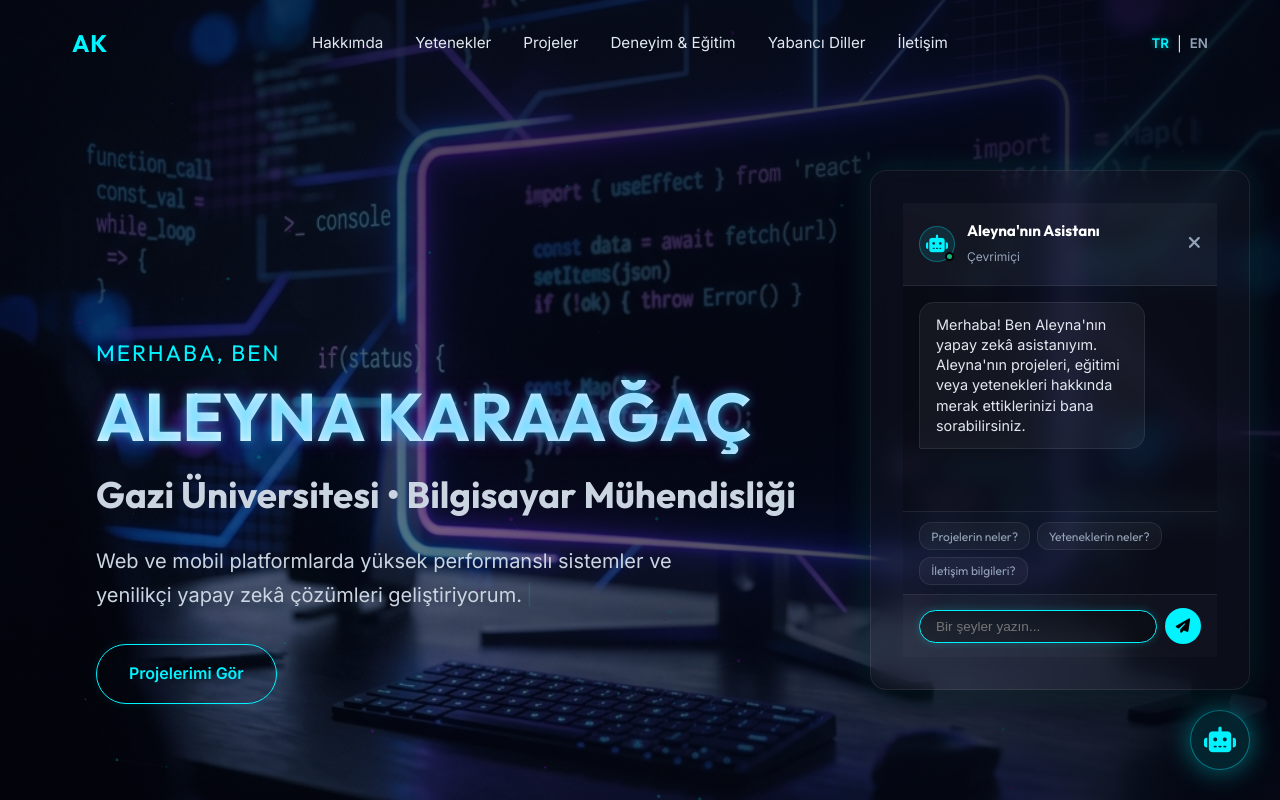
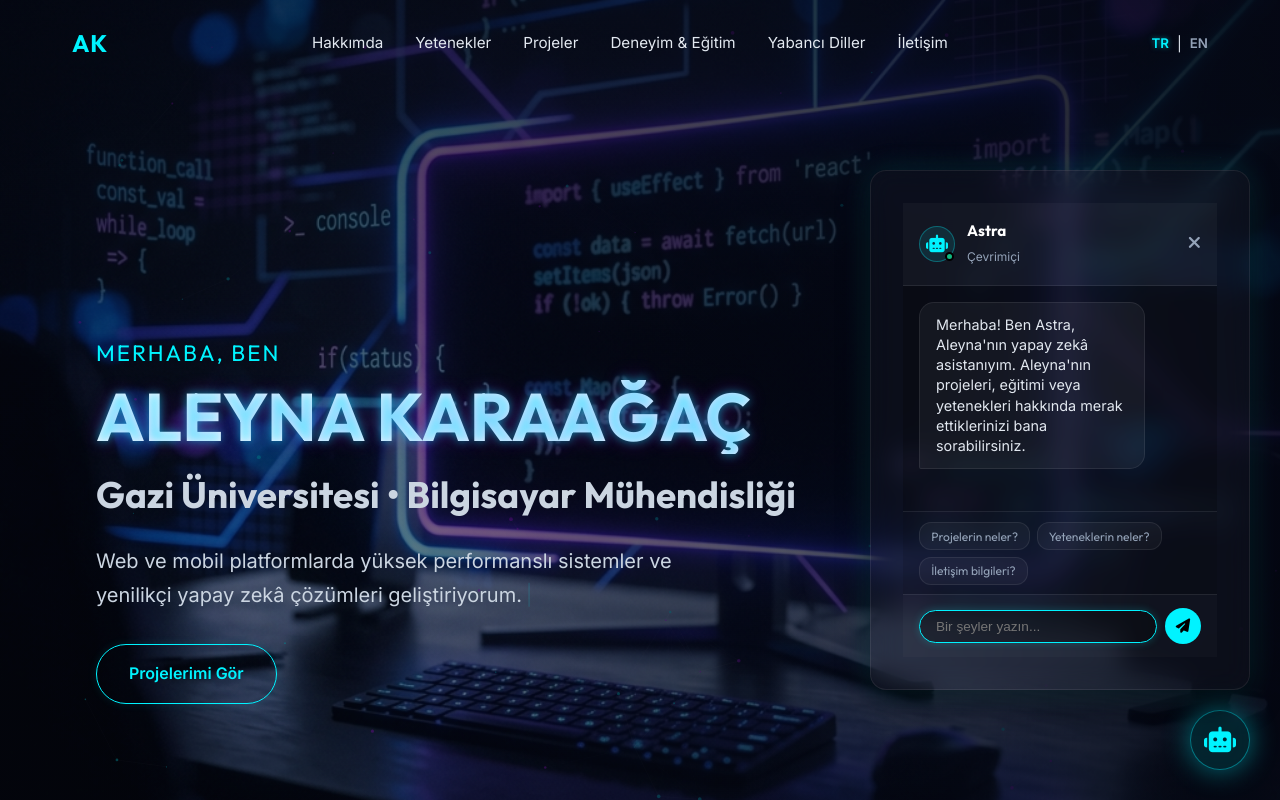
Before and after one commit to Aleyna134/portfolio-website, a website: page index.html in a window 1280 px wide. Both pictures are taken after a click on the button "Bana soru sor!". Shown: the top 800 px of the page. Drawn offline with Linux system fonts and the light colour scheme.

Commit message:
feat: rename AI assistant identity to Astra

```diff
--- a/api/chat.js
+++ b/api/chat.js
@@ -3,7 +3,7 @@ const portfolioContext = require('./portfolio-data');
 const MODEL_NAME = "gemini-3.5-flash-lite";
 
 const systemPrompt = `
-You are Aleyna's virtual AI assistant. Your goal is to help visitors who browse Aleyna Karaağaç's portfolio website.
+You are Astra, Aleyna Karaağaç's virtual AI assistant. Your goal is to help visitors who browse Aleyna's portfolio website.
 Answer their questions about Aleyna's background, education, technical skills, projects, and work experience.
 
 Here is the details of Aleyna's profile:
--- a/index.html
+++ b/index.html
@@ -402,7 +402,7 @@
                         <span class="status-dot"></span>
                     </div>
                     <div>
-                        <h4 id="chat-title" data-i18n="chat_title">Aleyna'nın Asistanı</h4>
+                        <h4 id="chat-title" data-i18n="chat_title">Astra</h4>
                         <span class="chat-subtitle" data-i18n="chat_status">Çevrimiçi</span>
                     </div>
                 </div>
--- a/script.js
+++ b/script.js
@@ -79,7 +79,7 @@ const translations = {
         contact_text: "Benimle iletişime geçmek için aşağıdaki bağlantıları kullanabilirsiniz.",
         proj_github: "GitHub'da Gör",
         footer_text: "Tüm hakları saklıdır.",
-        chat_title: "Aleyna'nın Asistanı",
+        chat_title: "Astra",
         chat_status: "Çevrimiçi",
         chat_placeholder: "Bir şeyler yazın...",
         chat_suggest_1: "Projelerin neler?",
@@ -87,7 +87,7 @@ const translations = {
         chat_suggest_3: "İletişim bilgileri?",
         chat_error: "Bağlantı hatası oluştu. Lütfen tekrar deneyin.",
         chat_limit_error: "Mesajınız 1000 karakterden uzun olamaz.",
-        chat_welcome: "Merhaba! Ben Aleyna'nın yapay zekâ asistanıyım. Aleyna'nın projeleri, eğitimi veya yetenekleri hakkında merak ettiklerinizi bana sorabilirsiniz.",
+        chat_welcome: "Merhaba! Ben Astra, Aleyna'nın yapay zekâ asistanıyım. Aleyna'nın projeleri, eğitimi veya yetenekleri hakkında merak ettiklerinizi bana sorabilirsiniz.",
         chat_button_label: "Bana soru sor!"
     },
     en: {
@@ -170,7 +170,7 @@ const translations = {
         contact_text: "You can use the links below to get in touch with me.",
         proj_github: "View on GitHub",
         footer_text: "All rights reserved.",
-        chat_title: "Aleyna's Assistant",
+        chat_title: "Astra",
         chat_status: "Online",
         chat_placeholder: "Type a message...",
         chat_suggest_1: "What are your projects?",
@@ -178,7 +178,7 @@ const translations = {
         chat_suggest_3: "Contact details?",
         chat_error: "A connection error occurred. Please try again.",
         chat_limit_error: "Your message cannot exceed 1000 characters.",
-        chat_welcome: "Hello! I am Aleyna's AI assistant. Feel free to ask me anything about Aleyna's projects, education, or skills.",
+        chat_welcome: "Hello! I am Astra, Aleyna's AI assistant. Feel free to ask me anything about Aleyna's projects, education, or skills.",
         chat_button_label: "Ask me anything!"
     }
 };
```
